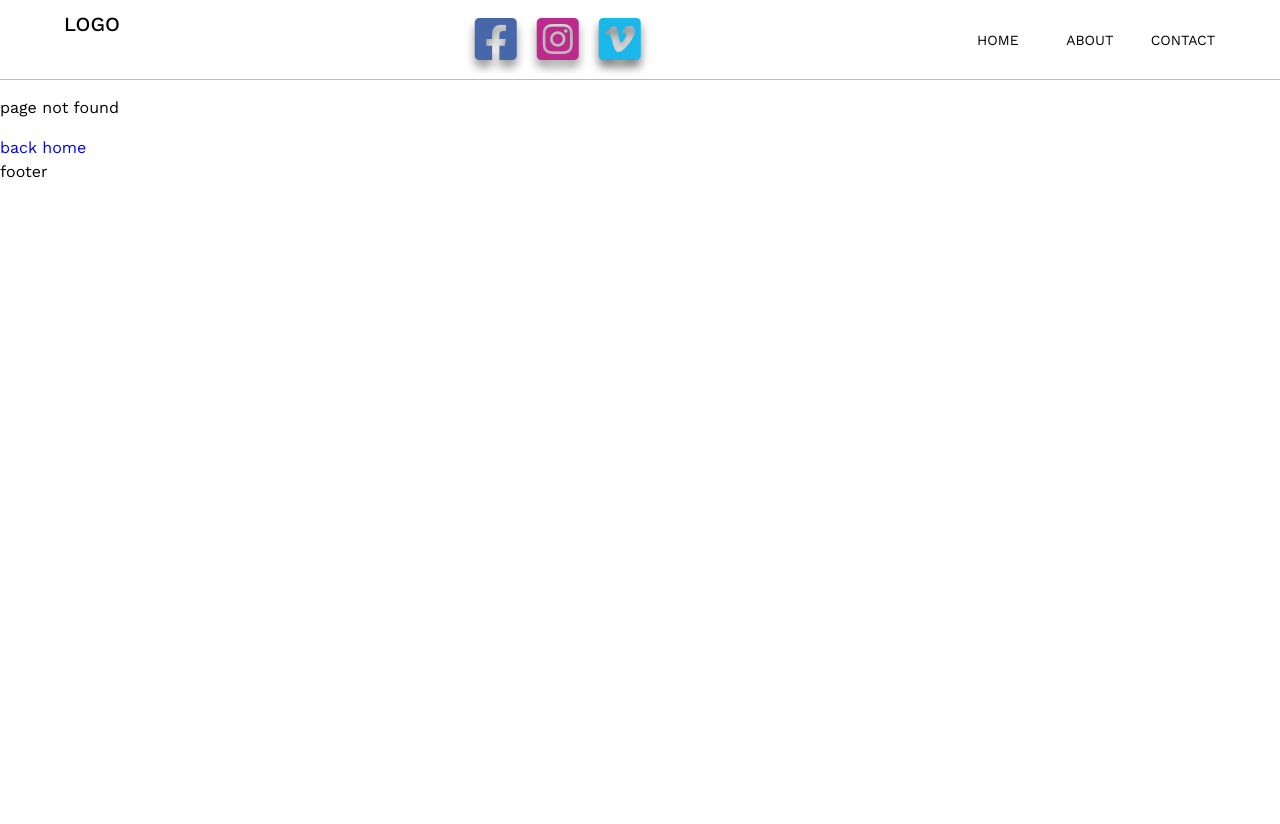
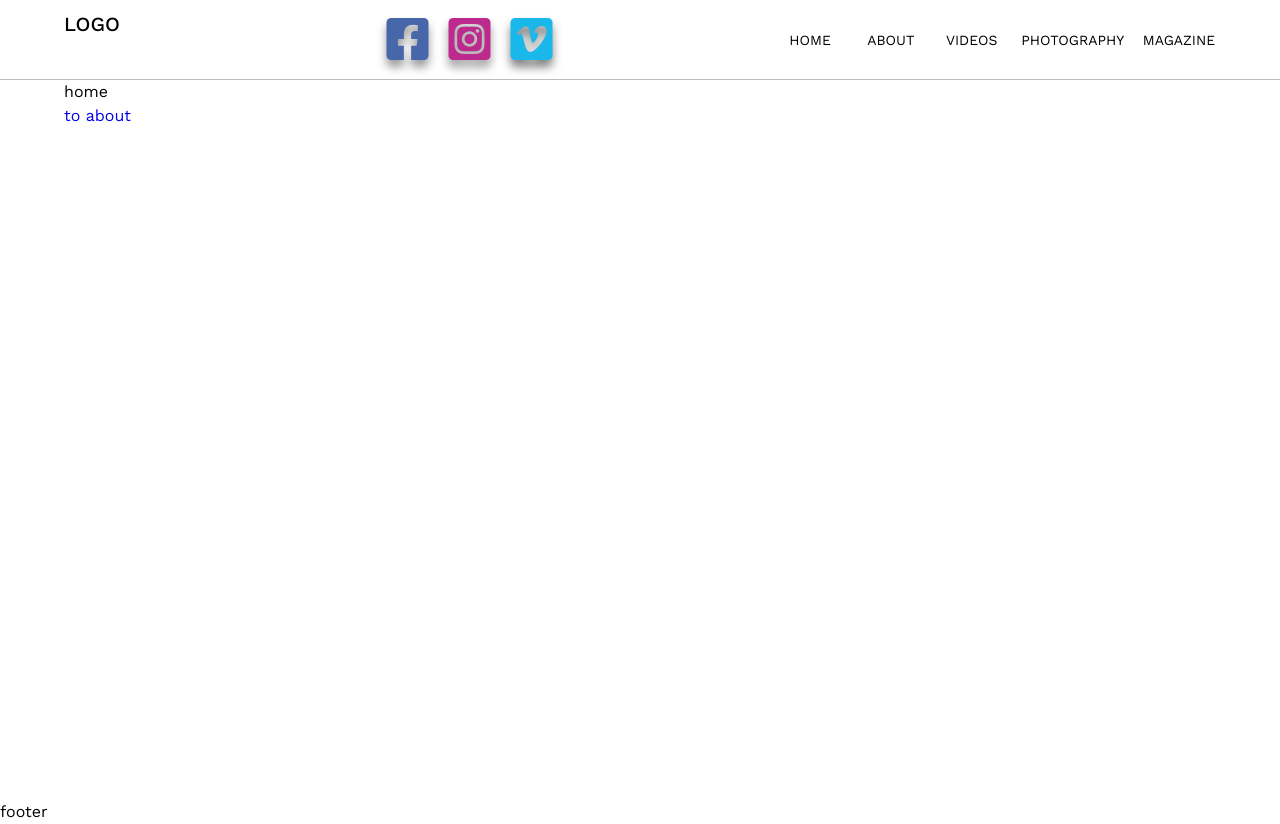
Before and after one commit to lukasZelinka/pop-studio, a React (Create React App) app: page /videos in a window 1280 px wide. Before the commit this address had no page. Before the commit the page ends 800 px from the top, so only its background shows below. Built offline with nearby package versions, Linux system fonts and the light colour scheme.

Commit message:
nav links

```diff
--- a/src/App.css
+++ b/src/App.css
@@ -22,6 +22,14 @@ a {
   width: 100%;
 
 }
+.flexContainer3 {
+  display: flex;
+  justify-content: space-between;
+  flex-direction: row;
+  width: 100%;
+
+}
+
 
 /*social icons */
 .wrapper {
@@ -99,7 +107,7 @@ i {
     width: 100%;
   }
 }
-@media screen and (min-width: 600px) {
+@media screen and (min-width: 900px) {
   .logoSmallerScreen {
   display: none;
   }
--- a/src/App.js
+++ b/src/App.js
@@ -4,7 +4,9 @@ import { BrowserRouter, Routes, Route } from "react-router-dom";
 import { Home } from "./components/Home";
 import { About } from "./components/About";
 import { Error } from "./components/Error";
-import { Contact } from "./components/Contact";
+import { Videos } from "./components/Videos";
+import { Photography } from "./components/Photography";
+import { Magazine } from "./components/Magazine";
 import DrawerAppBar from "./components/DrawerAppBar";
 import { createTheme, ThemeProvider } from "@mui/material/styles";
 
@@ -33,7 +35,9 @@ class App extends React.Component {
           <Routes>
             <Route path="/" element={<Home />} />
             <Route path="about" element={<About />} />
-            <Route path="contact" element={<Contact />} />
+            <Route path="photography" element={<Photography />} />
+            <Route path="videos" element={<Videos />} />
+            <Route path="magazine" element={<Magazine />} />
             <Route path="*" element={<Error />} />
           </Routes>
           <footer>footer</footer>
--- a/src/components/DrawerAppBar.js
+++ b/src/components/DrawerAppBar.js
@@ -20,7 +20,7 @@ import { theme } from "../App";
 
 // const drawerWidth = 240;
 const drawerWidth = "100%";
-const navItems = ["home", "about", "contact"];
+const navItems = ["home", "about", "videos", "photography", "magazine"];
 
 function DrawerAppBar(props) {
   const { window } = props;
@@ -114,20 +114,19 @@ function DrawerAppBar(props) {
                 aria-label="open drawer"
                 edge="start"
                 onClick={handleDrawerToggle}
-                sx={{ mr: 2, display: { sm: "none" }, color: "black" }}
+                sx={{ mr: 2, display: { md: "none" }, color: "black" }}
               >
                 {/* <MenuIcon /> */}
                 <div style={{ height: "10vh", marginTop: "0.4em" }}>
                   <i class="fa-solid fa-bars"></i>
                 </div>
               </IconButton>
-              <p className="logoSmallerScreen">LOGO</p>
             </div>
             <div className="flexContainer2">
               <Typography
                 variant="h6"
                 component="div"
-                sx={{ display: { xs: "none", sm: "block" }, color: "black" }}
+                sx={{ display: { xs: "none", md: "block" }, color: "black" }}
               >
                 LOGO
               </Typography>
@@ -135,7 +134,7 @@ function DrawerAppBar(props) {
 
               <Box
                 sx={{
-                  display: { xs: "none", sm: "block" },
+                  display: { xs: "none", md: "block" },
                   marginTop: "1.2em",
                 }}
               >
@@ -146,7 +145,7 @@ function DrawerAppBar(props) {
                       sx={[
                         {
                           color: "#000",
-                          marginLeft: "2em",
+                          marginLeft: "1.2em",
                           padding: 0.1,
                           fontWeight: "400",
                           borderRadius: 0,
@@ -172,6 +171,7 @@ function DrawerAppBar(props) {
                 ))}
               </Box>
             </div>
+            <p className="logoSmallerScreen">LOGO</p>
           </Toolbar>
         </Container>
       </AppBar>
--- /dev/null
+++ b/src/components/Magazine.js
@@ -0,0 +1,18 @@
+import React from "react";
+import { Link } from "react-router-dom";
+import { Container } from "@mui/material";
+
+class Magazine extends React.Component {
+  render() {
+    return (
+      <section id="home">
+        <Container maxWidth="lg">
+          <p style={{ margin: 0 }}>home</p>
+          <Link to="/about">to about</Link>
+        </Container>
+      </section>
+    );
+  }
+}
+
+export { Magazine };
--- /dev/null
+++ b/src/components/Photography.js
@@ -0,0 +1,18 @@
+import React from "react";
+import { Link } from "react-router-dom";
+import { Container } from "@mui/material";
+
+class Photography extends React.Component {
+  render() {
+    return (
+      <section id="contact">
+        <Container maxWidth="lg">
+          <p style={{ margin: 0 }}>contact</p>
+          <Link to="/">to home</Link>
+        </Container>
+      </section>
+    );
+  }
+}
+
+export { Photography };
--- a/src/components/SocialIcons.js
+++ b/src/components/SocialIcons.js
@@ -4,7 +4,7 @@ import Box from "@mui/material/Box";
 class SocialIcons extends React.Component {
   render() {
     return (
-      <Box sx={{ width: "10vw", display: { xs: "none", sm: "block" } }}>
+      <Box sx={{ width: "10vw", display: { xs: "none", md: "block" } }}>
         <div class="wrapper">
           <i class="fa-brands fa-3x fa-facebook-square"></i>
           <i class="fa-brands fa-3x fa-instagram-square"></i>
--- a/src/components/Contact.js
+++ b/src/components/Videos.js
@@ -2,17 +2,17 @@ import React from "react";
 import { Link } from "react-router-dom";
 import { Container } from "@mui/material";
 
-class Contact extends React.Component {
+class Videos extends React.Component {
   render() {
     return (
-      <section id="contact">
+      <section id="home">
         <Container maxWidth="lg">
-          <p style={{ margin: 0 }}>contact</p>
-          <Link to="/">to home</Link>
+          <p style={{ margin: 0 }}>home</p>
+          <Link to="/about">to about</Link>
         </Container>
       </section>
     );
   }
 }
 
-export { Contact };
+export { Videos };
--- a/src/components/klllll.js
+++ /dev/null
@@ -1,6 +0,0 @@
-<p>
-  {readMore ? info : `${info.substring(0, 200)}...`}
-  <button onClick={() => setReadMore(!readMore)}>
-    {readMore ? "show less" : "  read more"}
-  </button>
-</p>;
```
